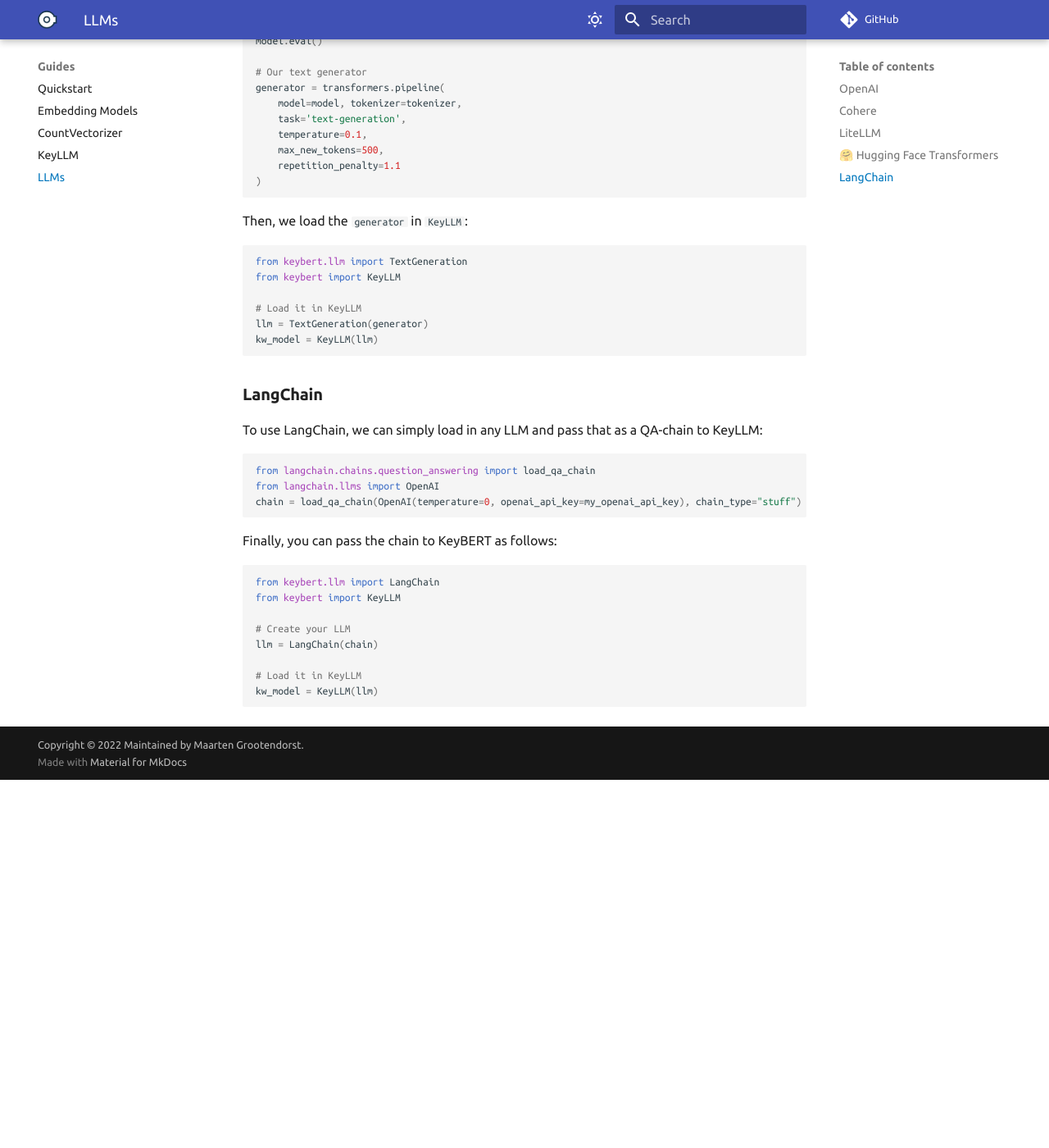
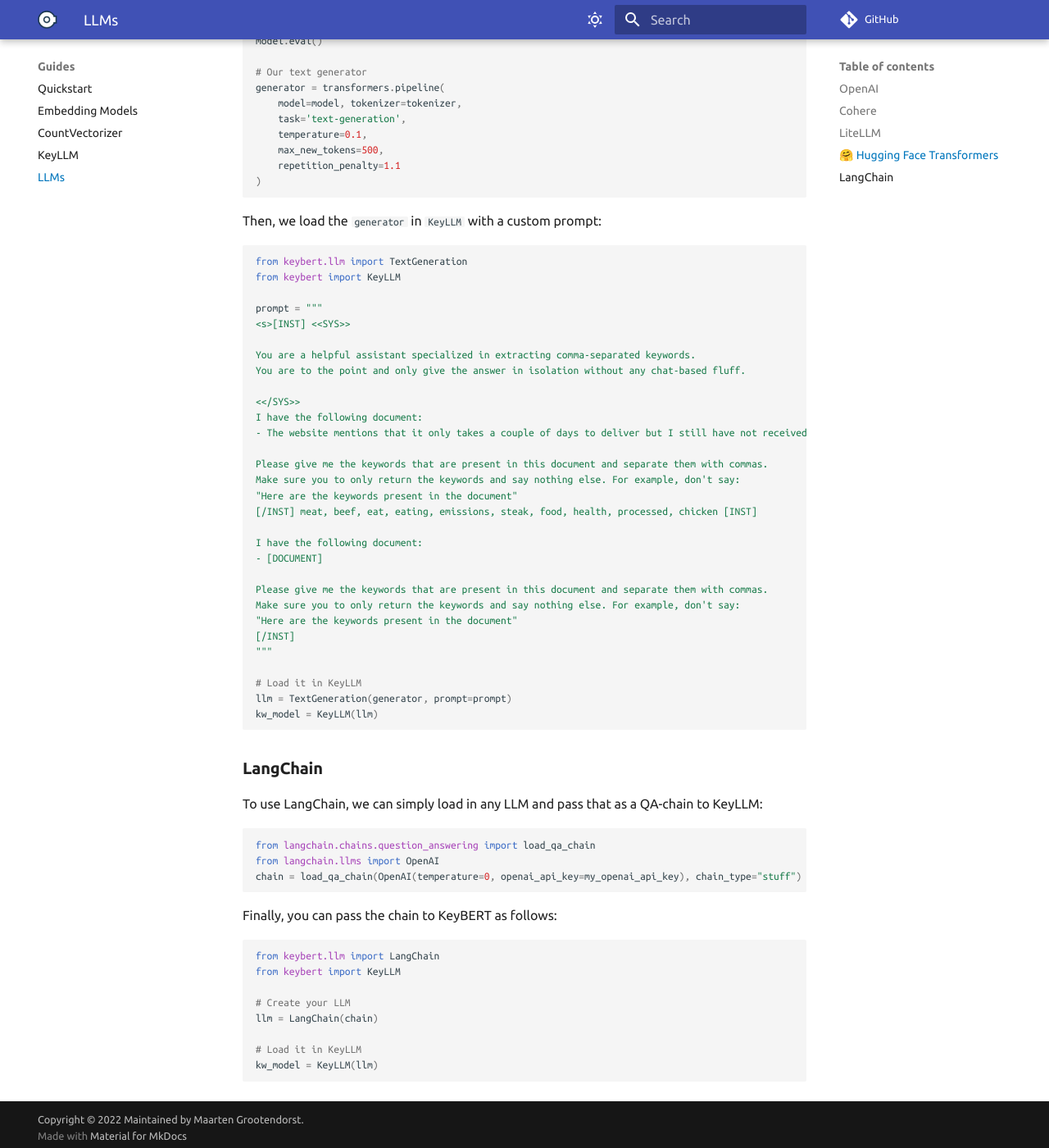
Before and after one commit to MaartenGr/KeyBERT, an MkDocs documentation site: the page built from docs/guides/llms.md, in a window 1280 px wide and 1400 px high, scrolled down 2237 px. Shown: the whole window at 82% size. Built offline with MkDocs 1.6.1 and Material for MkDocs 9.7.7, drawn with Linux system fonts in a browser that asks for light colours; comment, search, counter and statistics services are not loaded; before the commit the page ends 3188 px from its top, so only the background shows below that.

Commit message:
More documentation, prepare for release

````diff
--- a/docs/guides/llms.md
+++ b/docs/guides/llms.md
@@ -111,14 +111,38 @@
 )
 ```
 
-Then, we load the `generator` in `KeyLLM`:
+Then, we load the `generator` in `KeyLLM` with a custom prompt:
 
 ```python
 from keybert.llm import TextGeneration
 from keybert import KeyLLM
 
+prompt = """
+<s>[INST] <<SYS>>
+
+You are a helpful assistant specialized in extracting comma-separated keywords.
+You are to the point and only give the answer in isolation without any chat-based fluff.
+
+<</SYS>>
+I have the following document:
+- The website mentions that it only takes a couple of days to deliver but I still have not received mine.
+
+Please give me the keywords that are present in this document and separate them with commas.
+Make sure you to only return the keywords and say nothing else. For example, don't say:
+"Here are the keywords present in the document"
+[/INST] meat, beef, eat, eating, emissions, steak, food, health, processed, chicken [INST]
+
+I have the following document:
+- [DOCUMENT]
+
+Please give me the keywords that are present in this document and separate them with commas.
+Make sure you to only return the keywords and say nothing else. For example, don't say:
+"Here are the keywords present in the document"
+[/INST]
+"""
+
 # Load it in KeyLLM
-llm = TextGeneration(generator)
+llm = TextGeneration(generator, prompt=prompt)
 kw_model = KeyLLM(llm)
 ```
 
--- a/keybert/__init__.py
+++ b/keybert/__init__.py
@@ -1,4 +1,4 @@
 from keybert._llm import KeyLLM
 from keybert._model import KeyBERT
 
-__version__ = "0.7.0"
+__version__ = "0.8.0"
--- a/setup.py
+++ b/setup.py
@@ -37,7 +37,7 @@
 setup(
     name="keybert",
     packages=find_packages(exclude=["notebooks", "docs"]),
-    version="0.7.0",
+    version="0.8.0",
     author="Maarten Grootendorst",
     author_email="maartengrootendorst@gmail.com",
     description="KeyBERT performs keyword extraction with state-of-the-art transformer models.",
````
Also changed, not shown: README.md (+50 -0 lines), docs/changelog.md (+28 -0 lines).
